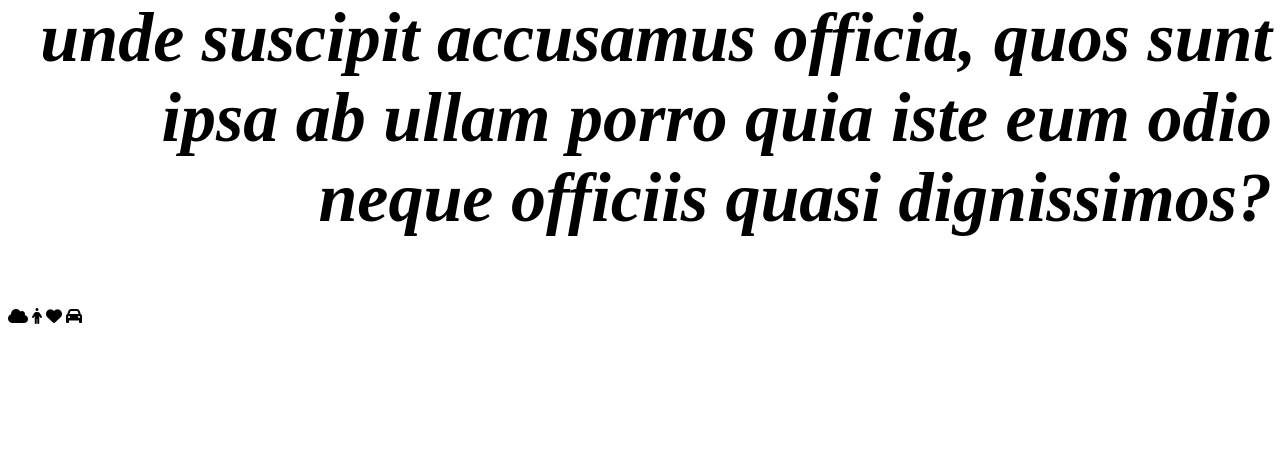
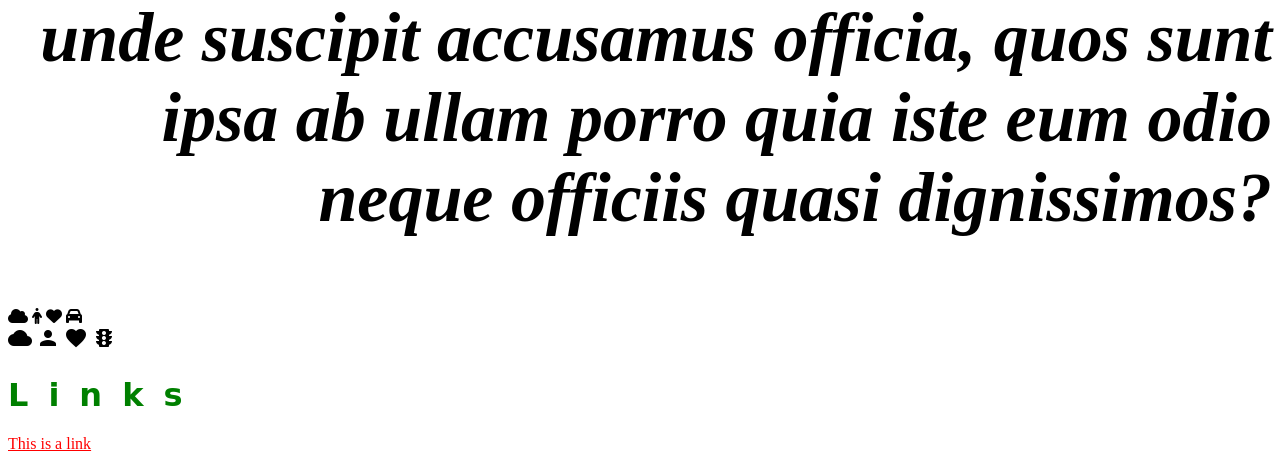
Before and after one commit to Leon7065/FullStackDS, a PHP site: page / in a window 1280 px wide. Shown: the part 475-936 px from the top of the page. Before the commit the page ends 799 px from the top, so only its background shows below. Run offline with PHP 8.4, Linux system fonts and the light colour scheme; some libraries are stand-ins or nearby versions.

Commit message:
added links

```diff
--- a/Module 12/CSS/style.css
+++ b/Module 12/CSS/style.css
@@ -40,3 +40,19 @@ h4{
     font-size: 70px;
     font-style: oblique;
 }
+
+a:link{
+    color: red;
+}
+
+a:visited{
+    color: green;
+}
+
+a:hover{
+    color: hotpink;
+}
+
+a:active{
+    color: blue;
+}
--- a/Module 12/index.html
+++ b/Module 12/index.html
@@ -6,6 +6,8 @@
     <title>Leosson 12</title>
     <link rel="stylesheet" href="CSS/style.css">
     <script src="https://kit.fontawesome.com/83e1d59f24.js" crossorigin="anonymous"></script>
+    <link href="https://fonts.googleapis.com/icon?family=Material+Icons" rel="stylesheet">
+
 </head>
 <body>
 
@@ -29,6 +31,16 @@
     <i class="fas fa-person"></i>
     <i class="fas fa-heart"></i>
     <i class="fas fa-car"></i>
+    <br>
+
+    <i class="material-icons">cloud</i>
+    <i class="material-icons">person</i>
+    <i class="material-icons">favorite</i>
+    <i class="material-icons">traffic</i>
+
+    <h1>Links</h1>
+
+    <a href="https://shkolladigjitale.com/" target="_blank">This is a link</a>
 
 
 </body>
```
